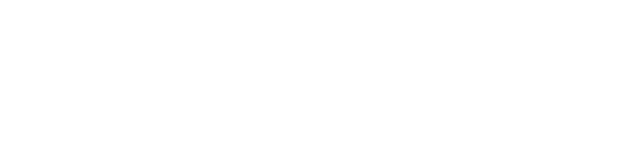
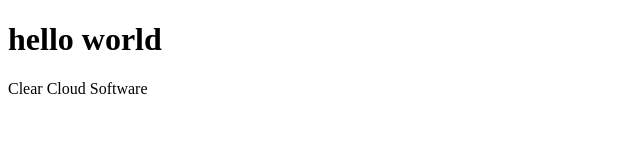
Before and after one commit to Thauan-th/git-class, a plain HTML site: page index.html in a window 1280 px wide. Shown: the whole page, without its empty margins (0-640 px from the left). Drawn offline with Linux system fonts and the light colour scheme.

Commit message:
redesing home page

```diff
--- a/index.html
+++ b/index.html
@@ -6,6 +6,9 @@
   <title>Testing</title>
 </head>
 <body>
-
+  <div>
+    <h1>hello world</h1>
+    <p>Clear Cloud Software</p>
+  </div>
 </body>
 </html>
```
